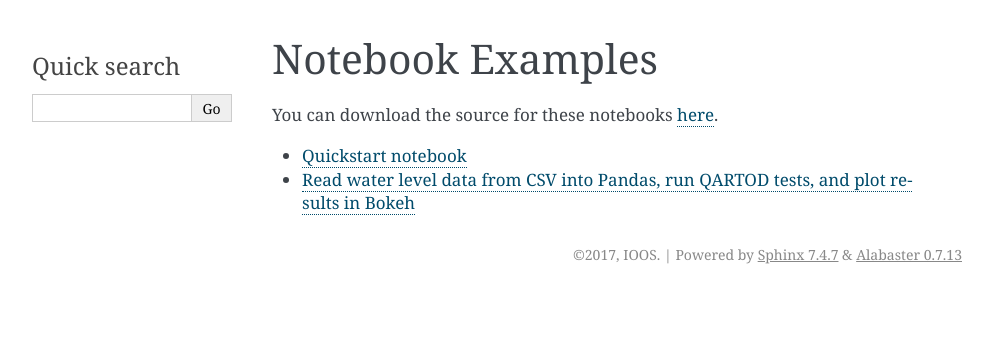
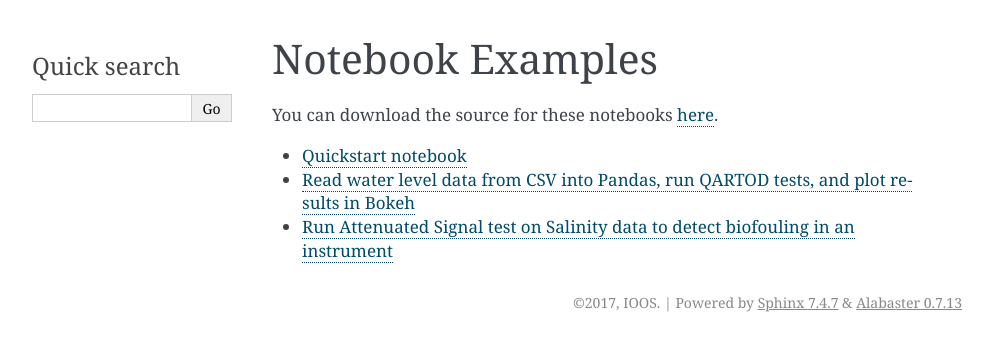
Before and after one commit to ioos/ioos_qc, a Sphinx documentation site: the page built from docs/source/examples.rst, in a window 1280 px wide. Shown: the top 351 px of the page, without its empty margins (148-1141 px from the left). Built offline with Sphinx 7.4.7, drawn with Linux system fonts in a browser that asks for light colours.

Commit message:
cleanup notebook examples

```diff
--- a/docs/source/examples.rst
+++ b/docs/source/examples.rst
@@ -7,3 +7,5 @@ You can download the source for these notebooks `here <https://github.com/ioos/i
 * :doc:`Quickstart notebook </examples/Qartod_Single_Test_Example>`
 
 * :doc:`Read water level data from CSV into Pandas, run QARTOD tests, and plot results in Bokeh </examples/QartodTestExample_WaterLevel>`
+
+* :doc:`Run Attenuated Signal test on Salinity data to detect biofouling in an instrument </examples/QartodTestExample_SalinityAttenuation>`
```
Also changed, not shown: docs/source/examples/QartodTestExample_SalinityAttenuation.ipynb.
